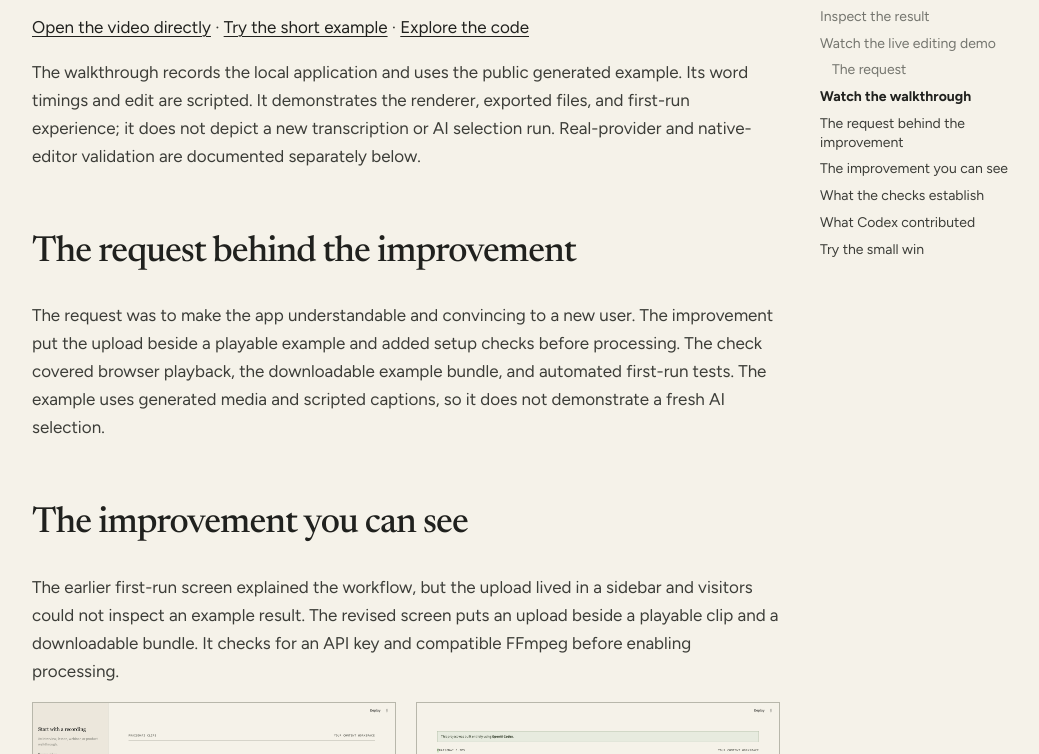
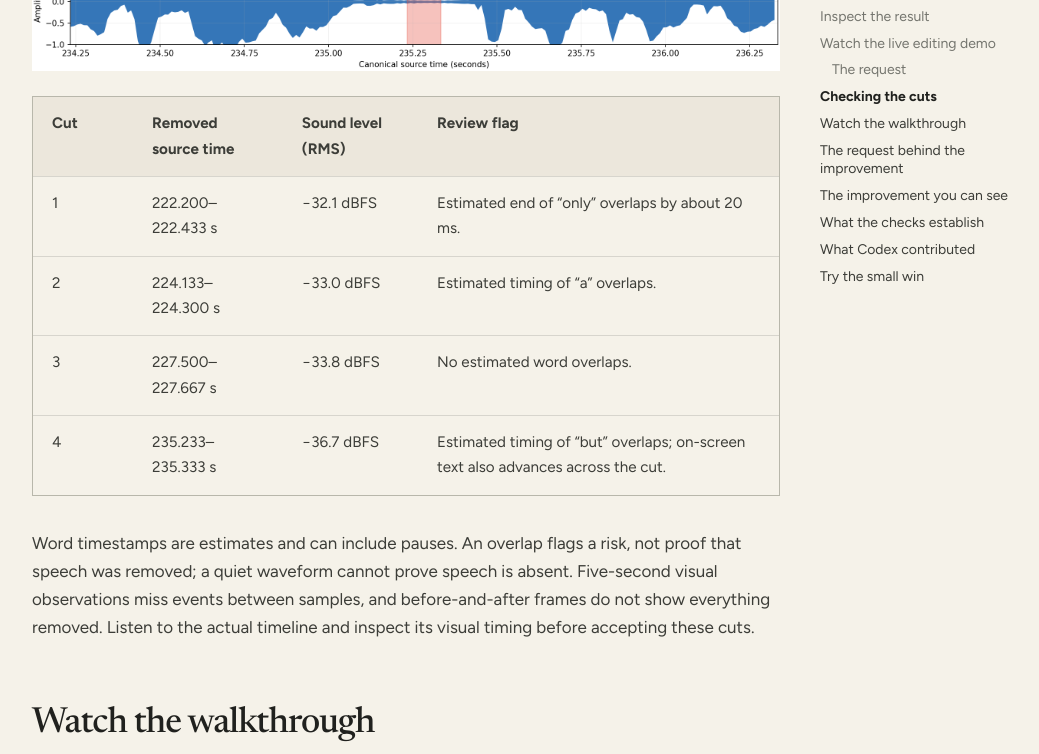
Before and after one commit to MervinPraison/praisonai-clips, an MkDocs documentation site: the page built from docs/built-with-codex.md, in a window 1280 px wide and 900 px high, scrolled down 2499 px, cut to the strip 146-900 px from the top of the window. Shown: the whole strip, without its empty margins (234-1273 px from the left). Built offline with MkDocs 1.6.1 and Material for MkDocs 9.7.7, drawn with Linux system fonts in a browser that asks for light colours; some of the changed text lies outside the part shown.

Commit message:
Show audio and transcript evidence for demo cuts

```diff
--- a/docs/built-with-codex.md
+++ b/docs/built-with-codex.md
@@ -35,6 +35,21 @@ This screen recording shows the actual request and the resulting Resolve timelin
 > Your shorts is there in the timeline, please remove the silences.
 
 This is one tested operation, not a claim that every natural-language edit is supported. The pause-removal workflow currently requires an unretimed 30 fps clip in a 30 fps Resolve timeline. See the [Resolve SDK guide](reference/resolve-sdk.md) for setup and limitations.
+
+## Checking the cuts
+
+The chart compares the four removed ranges with the source audio. Blue shows the waveform and red marks the removed portion. The values are RMS sound levels, not speech detection. We compared the ranges with estimated word timestamps and existing visual observations sampled every five seconds, then inspected frames immediately before and after each cut.
+
+![Four audio waveforms showing the removed portions in red. Estimated words overlap cuts one, two and four.](assets/live-edit/resolve-cut-waveforms.png)
+
+| Cut | Removed source time | Sound level (RMS) | Review flag |
+| --- | --- | --- | --- |
+| 1 | 222.200–222.433 s | −32.1 dBFS | Estimated end of “only” overlaps by about 20 ms. |
+| 2 | 224.133–224.300 s | −33.0 dBFS | Estimated timing of “a” overlaps. |
+| 3 | 227.500–227.667 s | −33.8 dBFS | No estimated word overlaps. |
+| 4 | 235.233–235.333 s | −36.7 dBFS | Estimated timing of “but” overlaps; on-screen text also advances across the cut. |
+
+Word timestamps are estimates and can include pauses. An overlap flags a risk, not proof that speech was removed; a quiet waveform cannot prove speech is absent. Five-second visual observations miss events between samples, and before-and-after frames do not show everything removed. Listen to the actual timeline and inspect its visual timing before accepting these cuts.
 
 ## Watch the walkthrough
 
```
Also changed, not shown: docs/index.md (+5 -0 lines), docs/assets/live-edit/resolve-cut-waveforms.png (added).
